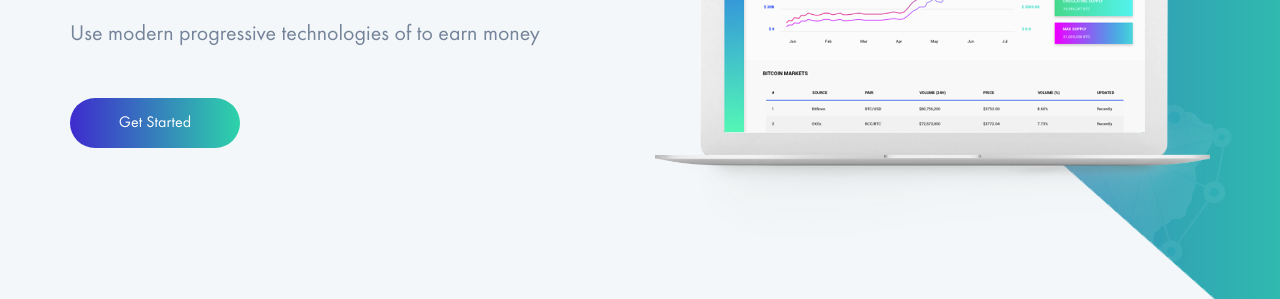
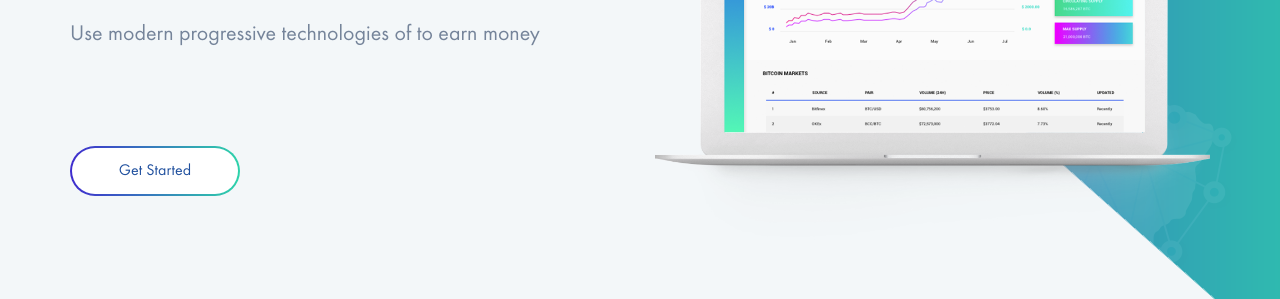
Before and after one commit to Wallet0/wallet, a plain HTML site: page index.html in a window 1280 px wide. Shown: the part 501-800 px from the top of the page. Drawn offline with Linux system fonts and the light colour scheme.

Commit message:
Update index.html

```diff
--- a/index.html
+++ b/index.html
@@ -62,7 +62,7 @@
 					<h4>Use modern progressive technologies of to earn money</h4>
 
 					<form class="hero-subscribe-from">
-						<button class="site-btn sb-gradients">Get Started</button>
+					<a href="https://us5.list-manage.com/contact-form?u=23f094bdc206a304025503ee3&form_id=7eaa8d98264fce7d1ea500ba00e1d87f" class="site-btn sb-gradients sbg-line mt-5"> Get Started</a>
 					</form>
 
 				</div>
```
